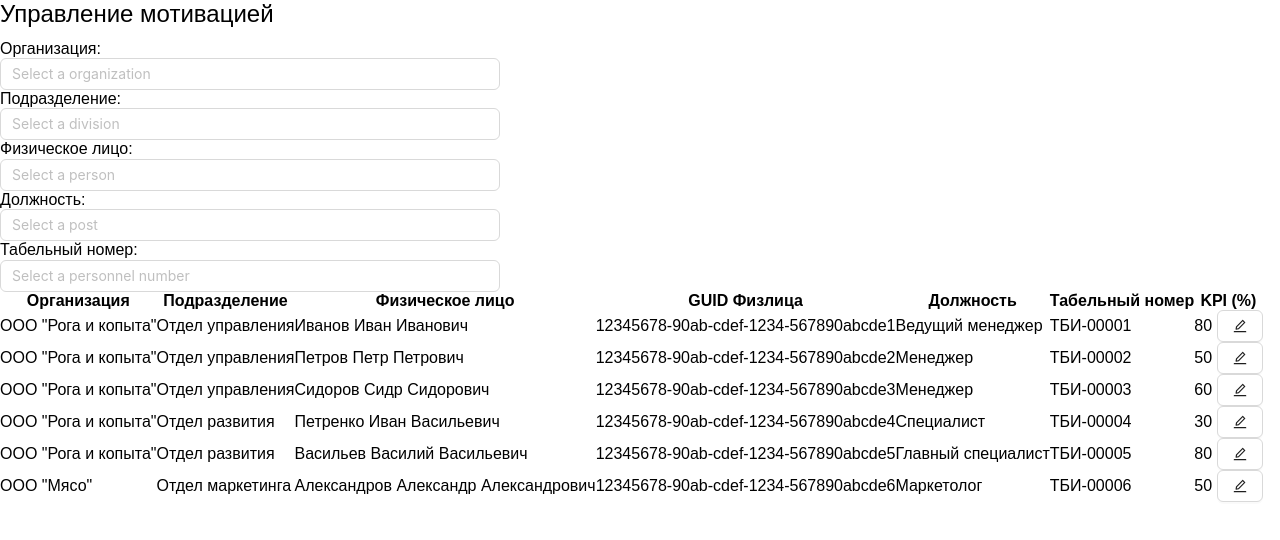
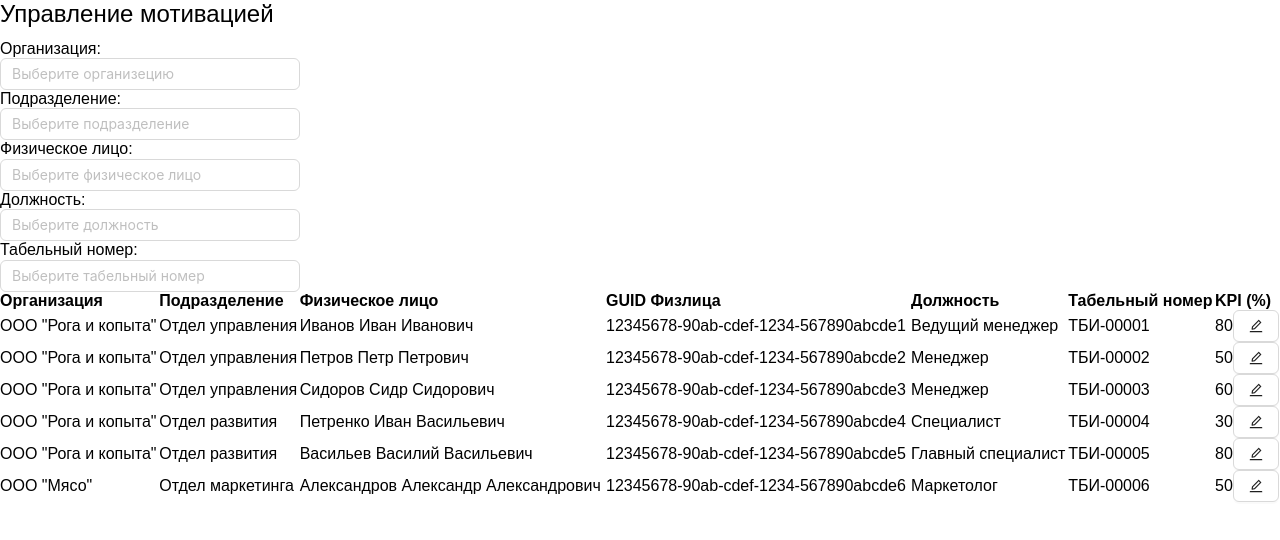
Before and after one commit to natalia-nuikina/Motivation, a Vue app: page / in a window 1280 px wide. Shown: the top 540 px of the page. Built offline with nearby package versions, Linux system fonts and the light colour scheme.

Commit message:
add css for table

```diff
--- a/src/components/TheMotivation.vue
+++ b/src/components/TheMotivation.vue
@@ -32,10 +32,10 @@ const id = ref('');
         <div class="organization">
           <div>Организация:</div>
           <a-select
+            class="select"
             v-model:value ="organization"
             mode="multiple"
-            style="width: 500px"
-            placeholder="Select a organization"
+            placeholder="Выберите организецию"
             :options="store.organizations"
             :filter-option="filterOptionInput"
             @change="store.updateList(organization, 'organization')"
@@ -45,10 +45,10 @@ const id = ref('');
         <div class="division">
           <div>Подразделение:</div>
           <a-select
+            class="select"
             v-model:value ="division"
             mode="multiple"
-            style="width: 500px"
-            placeholder="Select a division"
+            placeholder="Выберите подразделение"
             :options="store.divisions"
             :filter-option="filterOptionInput"
             @change="store.updateList(division, 'division')"
@@ -58,10 +58,10 @@ const id = ref('');
         <div class="fullName">
           <div>Физическое лицо:</div>
           <a-select
+            class="select"
             v-model:value ="fullName"
             mode="multiple"
-            style="width: 500px"
-            placeholder="Select a person"
+            placeholder="Выберите физическое лицо"
             :options="store.people"
             :filter-option="filterOptionInput"
             @change="store.updateList(fullName, 'fullName')"
@@ -71,10 +71,10 @@ const id = ref('');
         <div class="post">
           <div>Должность:</div>
           <a-select
+            class="select"
             v-model:value ="post"
             mode="multiple"
-            style="width: 500px"
-            placeholder="Select a post"
+            placeholder="Выберите должность"
             :options="store.posts"
             :filter-option="filterOptionInput"
             @change="store.updateList(post, 'post')"
@@ -84,10 +84,10 @@ const id = ref('');
         <div class="personnelNumber">
           <div>Табельный номер:</div>
           <a-select
+            class="select"
             v-model:value ="personnelNumber"
             mode="multiple"
-            style="width: 500px"
-            placeholder="Select a personnel number"
+            placeholder="Выберите табельный номер"
             :options="store.personnelNumbers"
             :filter-option="filterOptionInput"
             @change="store.updateList(personnelNumber, 'personnelNumber')"
@@ -119,7 +119,7 @@ const id = ref('');
             <td>{{ person.guid }}</td>
             <td>{{ person.post }}</td>
             <td>{{ person.personnelNumber }}</td>
-            <td>
+            <td class="kpi">
               {{ person.kpi }}
               <a-button @click="open = true, kpi = person.kpi, id = person.id">
                 <EditOutlined />
@@ -140,5 +140,32 @@ const id = ref('');
 </template>
 
 <style scoped>
+main {
+  display: flex;
+  flex-direction: column;
+}
+/* .filters {
+  display: flex;
+  width: 100vw;
+  flex-wrap: wrap;
+} */
+table {
+  width: 100vw;
+}
 
+th {
+  text-align: start;
+}
+
+tbody tr:hover {
+  background-color: #CDE4FF;
+}
+
+.kpi {
+  display: flex;
+  align-items: center;
+}
+.select {
+  width: 300px;
+}
 </style>
```
